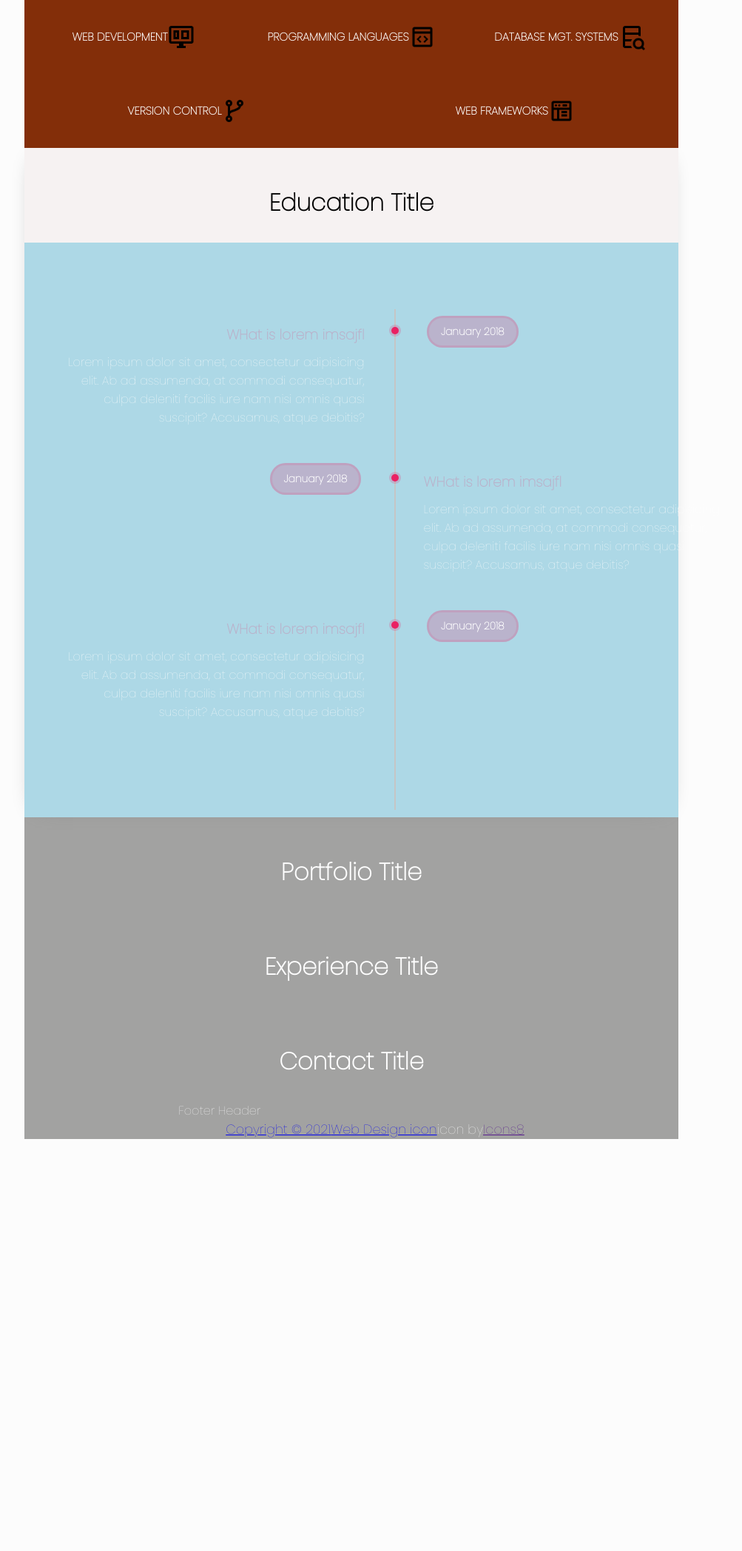
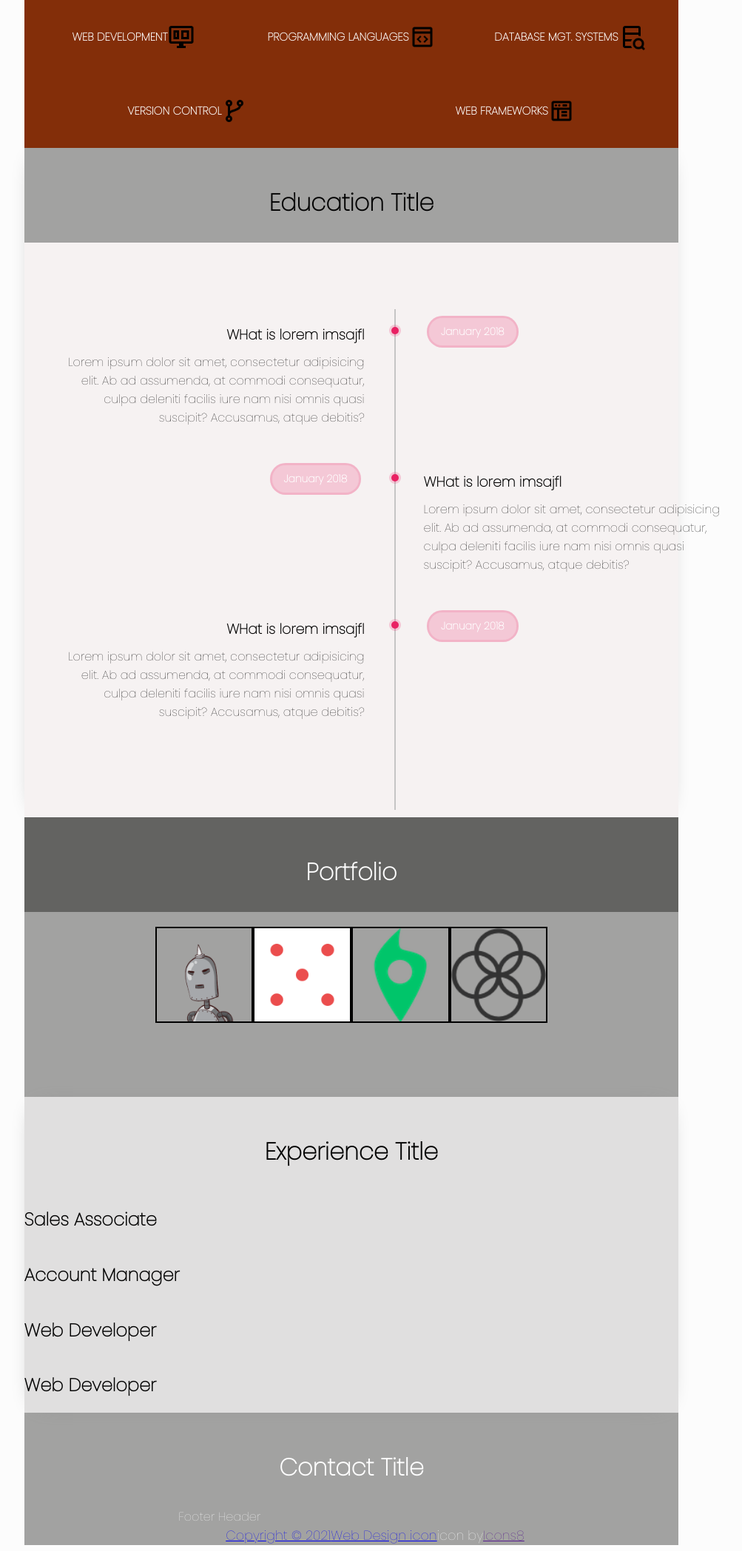
Before and after one commit to cthomas4293/Resume, a Flask app: page / in a window 1280 px wide. Shown: the part 244-2341 px from the top of the page at 74% size, without its empty margins (165-1168 px from the left). Before the commit the page ends 1784 px from the top, so only its background shows below. Run offline with Flask 2, Linux system fonts and the light colour scheme.

Commit message:
working on experience section

```diff
--- a/static/style.css
+++ b/static/style.css
@@ -165,7 +165,7 @@
 .timeline ul {
     margin: 0;
     padding: 0;
-
+    color: black;
 }
 
 .timeline ul li {
@@ -221,6 +221,7 @@
     padding: 0;
     font-weight: 600;
     color: rgba(233,33,99,0.2);
+    color: black;
 }
 
 .timeline ul li p {
@@ -258,6 +259,50 @@
     box-shadow: 0 0 0 3px rgba(233,33,99,0.3);
 }
 
+/*Portfolio*/
+
+.section--portfolio h1 {
+    background: #636361;
+}
+
+.portfolio--container {
+    padding-top: 20px;
+    margin-bottom: 100px;
+    display: flex;
+    justify-content: center;
+    flex-direction: row;
+    height: 150px;
+    width: 100%;
+}
+
+.apps {
+    display: flex;
+    justify-content: center;
+    width: 75%;
+    height: 100%;
+    padding: 0;
+    margin: 0;
+    /*border: solid black 2px;*/
+    /*background: coral;*/
+}
+
+.apps img {
+    border: solid black 2px;
+    margin: 0;
+    padding: 0;
+    box-sizing: border-box;
+    width: 20%;
+    height: 100%;
+}
+
+/*Experience*/
+
+.section--experience {
+    box-shadow: -1px 1px 30px -20px gray;
+    background: #e0dfdf;
+    color: black;
+}
+
 /*Footer*/
 footer {
     /*Outline*/
--- a/templates/index.html
+++ b/templates/index.html
@@ -56,8 +56,8 @@
         </section>
 <!--        Experience Section-->
         <section class="section--education section">
-            <h1 style="color: black">Education Title</h1>
-            <div id="education--area" style="background: lightblue">
+            <h1 style="background: #a2a2a1; color: black">Education Title</h1>
+            <div id="education--area" style="background: #f6f2f2">
 {#                Timeline#}
                 <div class="timeline">
                     <ul>
@@ -98,11 +98,35 @@
         </section>
 <!--        Portfolio Section-->
         <section class="section--portfolio section">
-            <h1>Portfolio Title</h1>
+            <h1>Portfolio</h1>
+            <div class="portfolio--container">
+                <div class="apps">
+                    <img src="../static/robohashicon.png" alt="Sales Tracker Image">
+                    <img src="../static/dice-5.png" alt="Pig Game Image">
+                    <img src="../static/icon.png" alt="Mapty App Image">
+                    <img src="../static/logo.png" alt="Bankist App Image">
+                </div>
+            </div>
         </section>
 <!--        Education Section-->
         <section class="section--experience section">
             <h1>Experience Title</h1>
+            <div class="exp--sub-section">
+                <h2>Sales Associate</h2>
+                <div class="exp--content"></div>
+            </div>
+            <div class="exp--sub-section">
+                <h2>Account Manager</h2>
+                <div class="exp--content"></div>
+            </div>
+            <div class="exp--sub-section">
+                <h2>Web Developer</h2>
+                <div class="exp--content"></div>
+            </div>
+            <div class="exp--sub-section">
+                <h2>Web Developer</h2>
+                <div class="exp--content"></div>
+            </div>
         </section>
 <!--        Contact Section-->
         <section class="section--contact section">
```
Also changed, not shown: static/dice-5.png (added), static/icon.png (added), static/logo.png (added), static/robohashicon.png (added), 1 other file.
